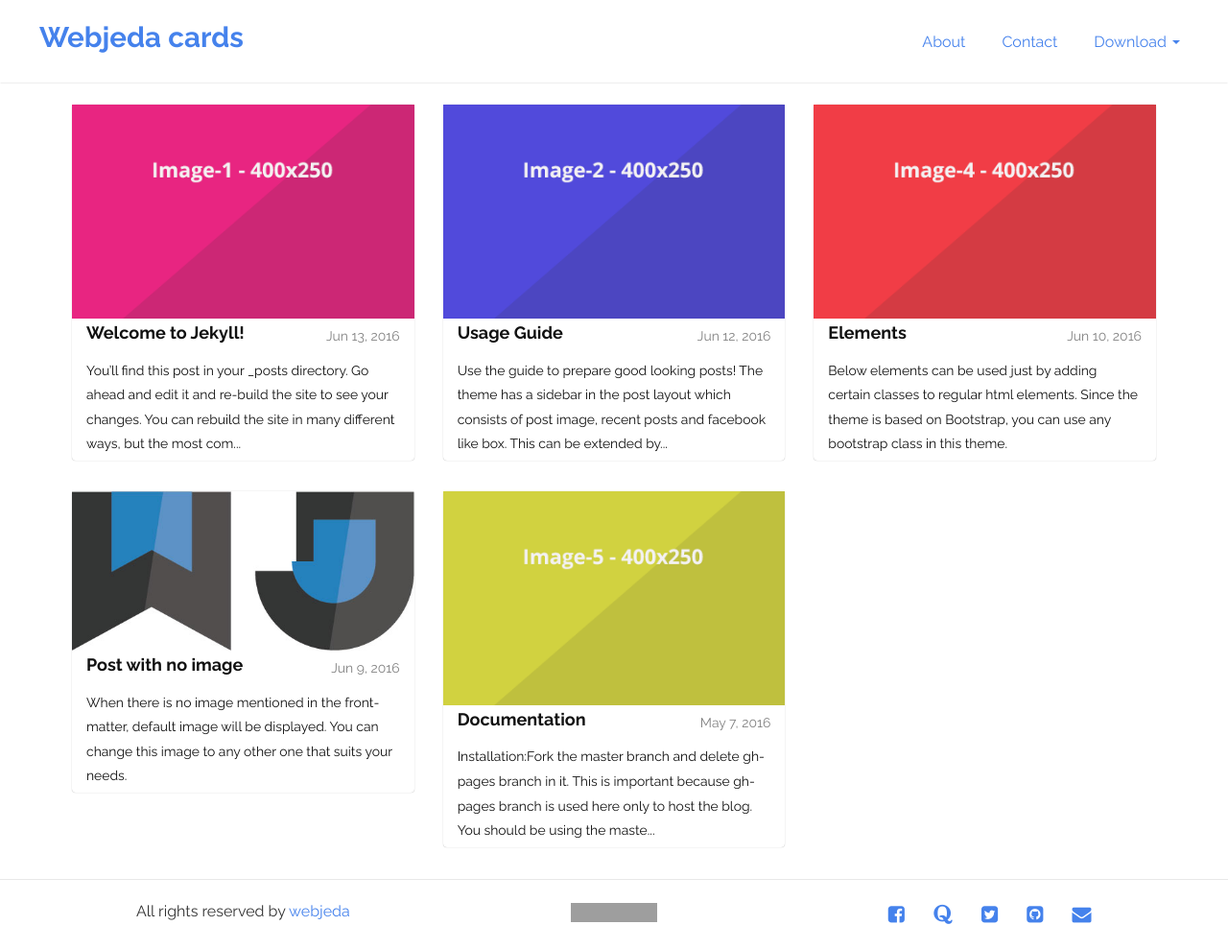
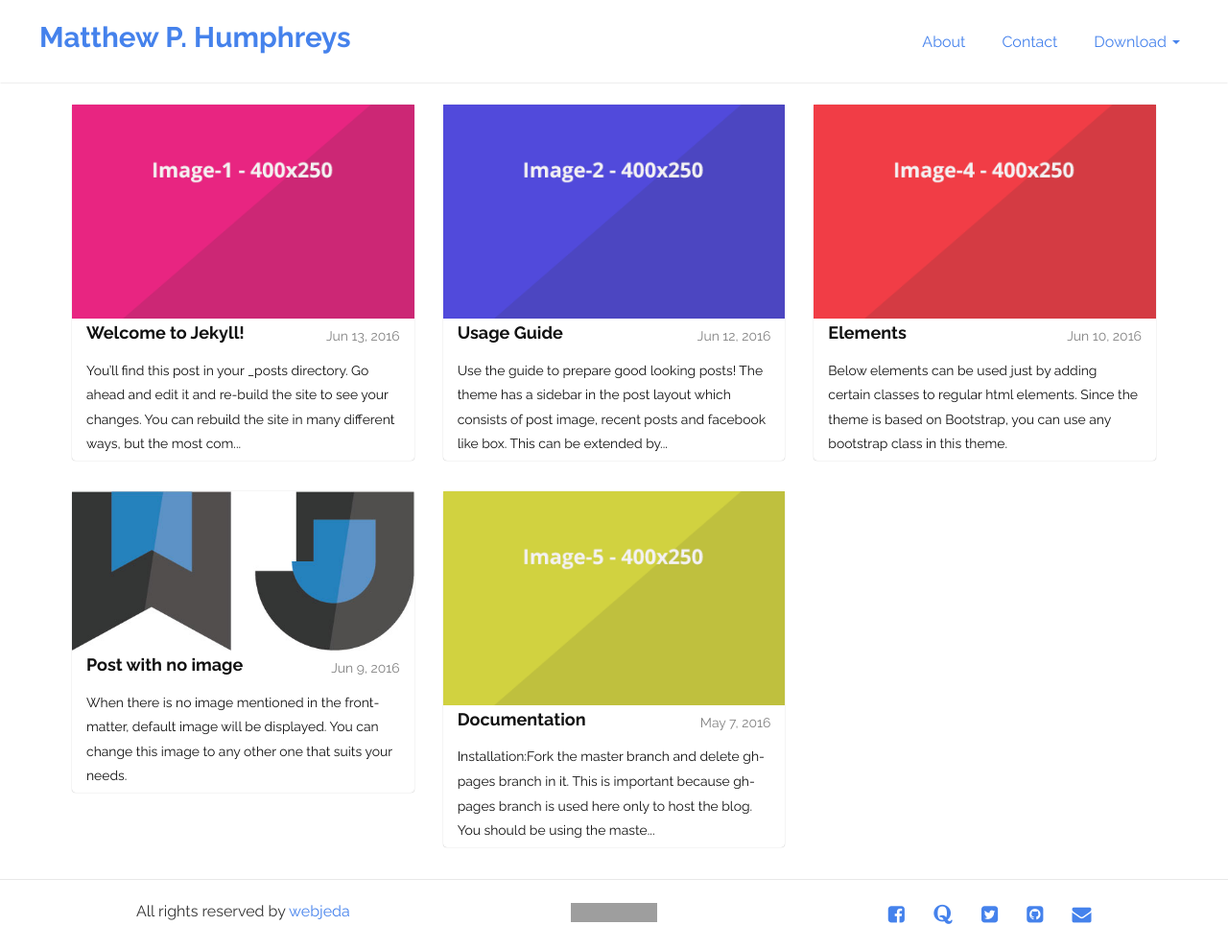
Before and after one commit to mvdh7/mvdh7.github.io, a Jekyll site: the page built from index.html, in a window 1280 px wide. Shown: the whole page at 96% size. Built offline with Jekyll 4.4.1, drawn with Linux system fonts in a browser that asks for light colours; the list of posts is cut into pages by our own code; grey boxes are pictures that could not be loaded.

Commit message:
Try changes

```diff
--- a/_config.yml
+++ b/_config.yml
@@ -6,13 +6,13 @@
 # 'jekyll serve'. If you change this file, please restart the server process.
 
 # Site settings
-title: Webjeda cards
+title: Matthew P. Humphreys
 email: your-email@domain.com
 description: > # this means to ignore newlines until "baseurl:"
   Webjeda Cards is a Bootstrap based jekyll theme for portfolio, photography or any kind of blog.
 
 
-baseurl: "/cards" # the subpath of your site, e.g. /blog
+baseurl: "/" # the subpath of your site, e.g. /blog
 url: "http://webjeda.com" # the base hostname & protocol for your site
 
 #sidebar
```
